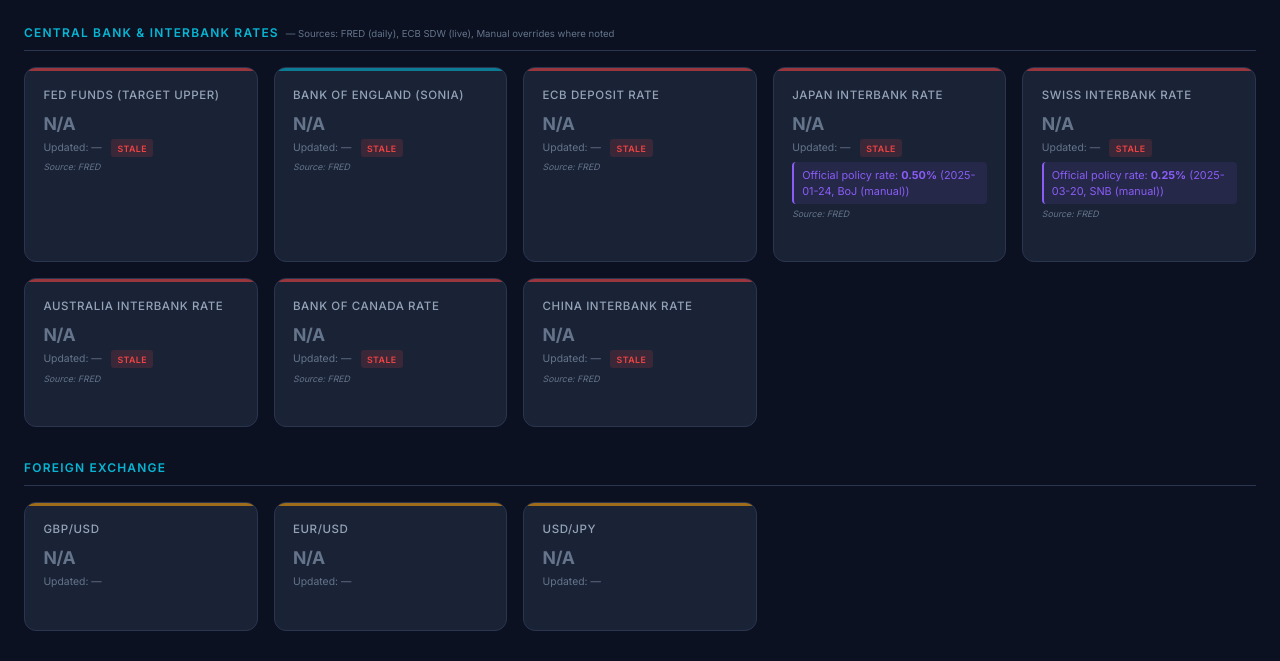
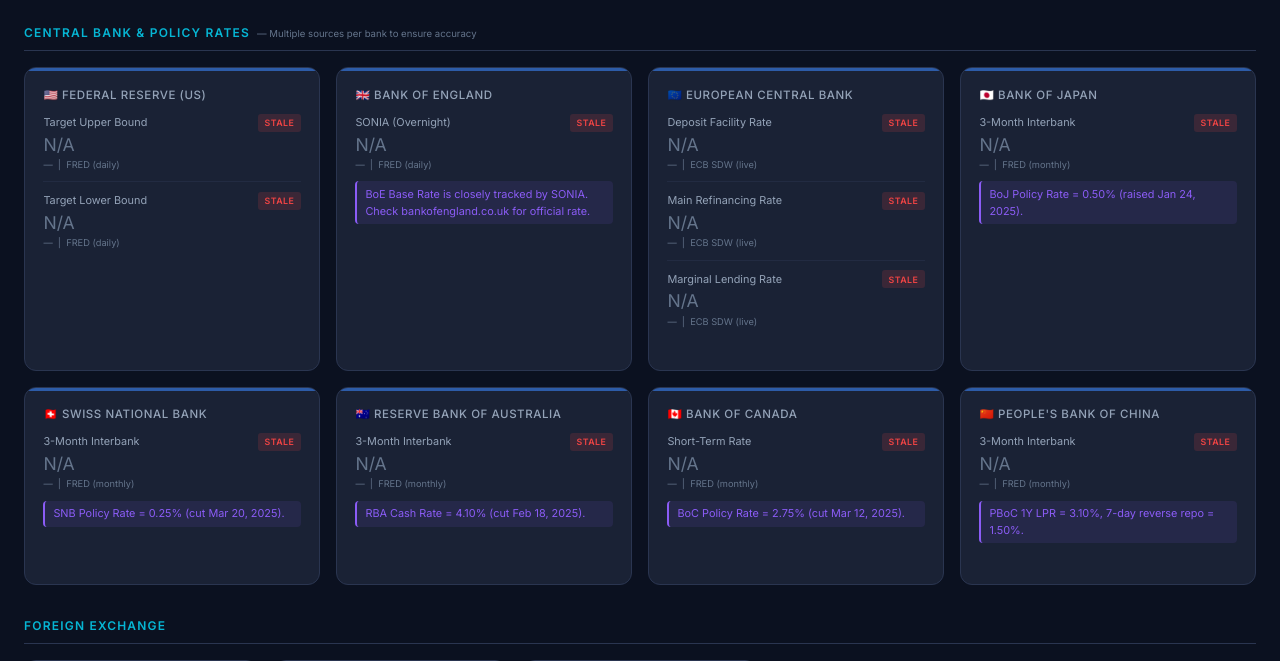
Before and after one commit to naveedk2535-tech/CEOMonitor, a Flask app: page / in a window 1280 px wide. Shown: the part 146-807 px from the top of the page. Run offline with Flask 3, Linux system fonts and the light colour scheme; the visitor is signed in with stand-in values (Sample User, id 1); data that the repository does not hold is empty.

Commit message:
Multi-source central bank cards: show all rates per bank with sources
Each central bank now shows multiple rates from different sources:
- Fed: Target Upper + Lower (FRED daily)
- BoE: SONIA overnight (FRED daily) + official note
- ECB: Deposit + Main Refi + Marginal Lending (all live from ECB SDW)
- BoJ/SNB/RBA/BoC/PBoC: interbank proxy + official policy rate note

No single-source controversy - every number shows its source and date.

Co-Authored-By: Claude Opus 4.6 (1M context) <noreply@anthropic.com>

```diff
--- a/app.py
+++ b/app.py
@@ -38,15 +38,18 @@ AUTH_PASSWORD = "admin1"
 # FRED series definitions
 # ---------------------------------------------------------------------------
 SERIES = {
-    "central_banks": {
-        "DFEDTARU":          "Fed Funds (Target Upper)",
-        "IUDSOIA":           "Bank of England (SONIA)",
-        "ECB_DFR":           "ECB Deposit Rate",
-        "IR3TIB01JPM156N":   "Japan Interbank Rate",
-        "IR3TIB01CHM156N":   "Swiss Interbank Rate",
-        "IR3TIB01AUM156N":   "Australia Interbank Rate",
+    # central_banks is now rendered via CENTRAL_BANK_CARDS (multi-rate per bank)
+    # These FRED series are still fetched individually for the cache
+    "central_banks_fred": {
+        "DFEDTARU":          "Fed Target Upper",
+        "DFEDTARL":          "Fed Target Lower",
+        "IUDSOIA":           "BoE SONIA",
+        "ECBMRRFR":          "ECB Main Refi (FRED)",
+        "IR3TIB01JPM156N":   "Japan 3M Interbank",
+        "IR3TIB01CHM156N":   "Swiss 3M Interbank",
+        "IR3TIB01AUM156N":   "Australia 3M Interbank",
         "IRSTCI01CAM156N":   "Bank of Canada Rate",
-        "IR3TIB01CNM156N":   "China Interbank Rate",
+        "IR3TIB01CNM156N":   "China 3M Interbank",
     },
     "us_treasuries": {
         "DGS1MO":  "1 Month",
@@ -100,9 +103,91 @@ SERIES = {
     },
 }
 
+# Central bank cards: each bank shows multiple rates from multiple sources
+CENTRAL_BANK_CARDS = [
+    {
+        "bank": "Federal Reserve (US)",
+        "flag": "🇺🇸",
+        "rates": [
+            {"id": "DFEDTARU", "label": "Target Upper Bound", "source": "FRED (daily)"},
+            {"id": "DFEDTARL", "label": "Target Lower Bound", "source": "FRED (daily)"},
+        ],
+        "history_id": "DFEDTARU",
+    },
+    {
+        "bank": "Bank of England",
+        "flag": "🇬🇧",
+        "rates": [
+            {"id": "IUDSOIA", "label": "SONIA (Overnight)", "source": "FRED (daily)"},
+        ],
+        "note": "BoE Base Rate is closely tracked by SONIA. Check bankofengland.co.uk for official rate.",
+        "history_id": "IUDSOIA",
+    },
+    {
+        "bank": "European Central Bank",
+        "flag": "🇪🇺",
+        "rates": [
+            {"id": "ECB_DFR", "label": "Deposit Facility Rate", "source": "ECB SDW (live)"},
+            {"id": "ECB_MRR", "label": "Main Refinancing Rate", "source": "ECB SDW (live)"},
+            {"id": "ECB_MLF", "label": "Marginal Lending Rate", "source": "ECB SDW (live)"},
+        ],
+        "history_id": "ECBDFR",
+    },
+    {
+        "bank": "Bank of Japan",
+        "flag": "🇯🇵",
+        "rates": [
+            {"id": "IR3TIB01JPM156N", "label": "3-Month Interbank", "source": "FRED (monthly)"},
+        ],
+        "note": "BoJ Policy Rate = 0.50% (raised Jan 24, 2025).",
+        "history_id": "IR3TIB01JPM156N",
+    },
+    {
+        "bank": "Swiss National Bank",
+        "flag": "🇨🇭",
+        "rates": [
+            {"id": "IR3TIB01CHM156N", "label": "3-Month Interbank", "source": "FRED (monthly)"},
+        ],
+        "note": "SNB Policy Rate = 0.25% (cut Mar 20, 2025).",
+        "history_id": "IR3TIB01CHM156N",
+    },
+    {
+        "bank": "Reserve Bank of Australia",
+        "flag": "🇦🇺",
+        "rates": [
+            {"id": "IR3TIB01AUM156N", "label": "3-Month Interbank", "source": "FRED (monthly)"},
+        ],
+        "note": "RBA Cash Rate = 4.10% (cut Feb 18, 2025).",
+        "history_id": "IR3TIB01AUM156N",
+    },
+    {
+        "bank": "Bank of Canada",
+        "flag": "🇨🇦",
+        "rates": [
+            {"id": "IRSTCI01CAM156N", "label": "Short-Term Rate", "source": "FRED (monthly)"},
+        ],
+        "note": "BoC Policy Rate = 2.75% (cut Mar 12, 2025).",
+        "history_id": "IRSTCI01CAM156N",
+    },
+    {
+        "bank": "People's Bank of China",
+        "flag": "🇨🇳",
+        "rates": [
+            {"id": "IR3TIB01CNM156N", "label": "3-Month Interbank", "source": "FRED (monthly)"},
+        ],
+        "note": "PBoC 1Y LPR = 3.10%, 7-day reverse repo = 1.50%.",
+        "history_id": "IR3TIB01CNM156N",
+    },
+]
+
 ALL_SERIES: dict[str, str] = {}
 for group in SERIES.values():
     ALL_SERIES.update(group)
+
+# Add ECB live series IDs to ALL_SERIES for label lookups
+ALL_SERIES["ECB_DFR"] = "ECB Deposit Facility Rate"
+ALL_SERIES["ECB_MRR"] = "ECB Main Refinancing Rate"
+ALL_SERIES["ECB_MLF"] = "ECB Marginal Lending Rate"
 
 # ---------------------------------------------------------------------------
 # RSS News Feed definitions
@@ -314,15 +399,21 @@ def _ensure_rates():
         return
     logger.info("Refreshing rate data…")
     rates = {}
+    # Map ECB live IDs to their ECB SDW rate codes and FRED fallbacks
+    ecb_live_map = {
+        "ECB_DFR": ("DFR", "ECBDFR"),
+        "ECB_MRR": ("MRR_FR", "ECBMRRFR"),
+        "ECB_MLF": ("MLFR", "ECBMLFR"),
+    }
+
     for series_id, label in ALL_SERIES.items():
-        if series_id == "ECB_DFR":
-            # Fetch live from ECB Statistical Data Warehouse
-            data = _fetch_ecb_rate("DFR")
+        if series_id in ecb_live_map:
+            ecb_code, fred_fallback = ecb_live_map[series_id]
+            data = _fetch_ecb_rate(ecb_code)
             if data["value"] is None:
-                # Fallback to FRED ECBDFR
-                data = _fetch_fred_series("ECBDFR")
+                data = _fetch_fred_series(fred_fallback)
+                data["source"] = "FRED (fallback)"
             data["label"] = label
-            data["source"] = data.get("source", "FRED")
         else:
             data = _fetch_fred_series(series_id)
             data["label"] = label
@@ -429,11 +520,36 @@ def dashboard():
 
     grouped: dict[str, list[dict]] = {}
     for group_key, series_map in SERIES.items():
+        if group_key == "central_banks_fred":
+            continue  # Rendered via cb_cards instead
         items = []
         for sid, label in series_map.items():
             entry = rates.get(sid, {"value": None, "date": None, "direction": None})
             items.append({"id": sid, "label": label, **entry})
         grouped[group_key] = items
+
+    # Build central bank multi-rate cards
+    cb_cards = []
+    for card_def in CENTRAL_BANK_CARDS:
+        card = {
+            "bank": card_def["bank"],
+            "flag": card_def["flag"],
+            "note": card_def.get("note"),
+            "history_id": card_def["history_id"],
+            "rates": [],
+        }
+        for rate_def in card_def["rates"]:
+            r = rates.get(rate_def["id"], {})
+            card["rates"].append({
+                "id": rate_def["id"],
+                "label": rate_def["label"],
+                "value": r.get("value"),
+                "date": r.get("date"),
+                "direction": r.get("direction"),
+                "freshness": r.get("freshness", "stale"),
+                "source": rate_def["source"],
+            })
+        cb_cards.append(card)
 
     treasury_order = list(SERIES["us_treasuries"].keys())
     yc_labels = [SERIES["us_treasuries"][s] for s in treasury_order]
@@ -466,6 +582,7 @@ def dashboard():
     return render_template(
         "dashboard.html",
         grouped=grouped,
+        cb_cards=cb_cards,
         yc_labels=yc_labels,
         yc_values=yc_values,
         health=health,
@@ -505,8 +622,9 @@ def api_history(series_id):
         months = 12
 
     label = ALL_SERIES.get(series_id, series_id)
-    # ECB_DFR is not a real FRED series — use ECBDFR as fallback for history
-    fetch_id = "ECBDFR" if series_id == "ECB_DFR" else series_id
+    # ECB live IDs are not real FRED series — map to FRED equivalents for history
+    ecb_history_map = {"ECB_DFR": "ECBDFR", "ECB_MRR": "ECBMRRFR", "ECB_MLF": "ECBMLFR"}
+    fetch_id = ecb_history_map.get(series_id, series_id)
     data = _fetch_fred_history(fetch_id, months)
 
     return jsonify({
--- a/templates/dashboard.html
+++ b/templates/dashboard.html
@@ -433,39 +433,45 @@
 <!-- ================================================================== -->
 <div class="tab-content active" id="tab-rates">
 
-    <!-- Central Bank Policy Rates -->
-    <div class="section-title">Central Bank & Interbank Rates
+    <!-- Central Bank Policy Rates — Multi-source cards -->
+    <div class="section-title">Central Bank & Policy Rates
         <span style="font-size:0.6rem; text-transform:none; letter-spacing:normal; color:var(--text-muted); font-weight:400;">
-            &nbsp;— Sources: FRED (daily), ECB SDW (live), Manual overrides where noted
+            &nbsp;— Multiple sources per bank to ensure accuracy
         </span>
     </div>
-    <div class="card-grid">
-        {% for item in grouped.central_banks %}
-        <div class="card{% if 'Bank of England' in item.label %} accent-cyan{% elif item.get('freshness') == 'stale' %} accent-red{% endif %}" onclick="openHistory('{{ item.id }}', '{{ item.label }}')">
-            <div class="label">{{ item.label }}</div>
-            {% if item.value is not none %}
-                <div class="value">
-                    {{ "%.2f"|format(item.value) }}%
-                    {% if item.direction == 'up' %}<span class="arrow up">&#9650;</span>
-                    {% elif item.direction == 'down' %}<span class="arrow down">&#9660;</span>
-                    {% elif item.direction == 'flat' %}<span class="arrow flat">&#9644;</span>{% endif %}
+    <div class="card-grid card-grid-wide">
+        {% for card in cb_cards %}
+        <div class="card" onclick="openHistory('{{ card.history_id }}', '{{ card.bank }}')">
+            <div class="label">{{ card.flag }} {{ card.bank }}</div>
+
+            {% for rate in card.rates %}
+            <div style="{% if not loop.first %}margin-top:0.6rem; padding-top:0.6rem; border-top:1px solid rgba(42,53,80,0.5);{% endif %}">
+                <div style="display:flex; justify-content:space-between; align-items:baseline;">
+                    <span style="font-size:0.68rem; color:var(--text-secondary);">{{ rate.label }}</span>
+                    {% if rate.freshness == 'fresh' %}<span class="freshness-badge fresh">Live</span>
+                    {% elif rate.freshness == 'aging' %}<span class="freshness-badge aging">Monthly</span>
+                    {% elif rate.freshness == 'stale' %}<span class="freshness-badge stale">Stale</span>{% endif %}
                 </div>
-            {% else %}
-                <div class="value na">N/A</div>
-            {% endif %}
-            <div class="date">
-                Updated: {{ item.date or '—' }}
-                {% if item.get('freshness') == 'fresh' %}<span class="freshness-badge fresh">Live</span>
-                {% elif item.get('freshness') == 'aging' %}<span class="freshness-badge aging">Aging</span>
-                {% elif item.get('freshness') == 'stale' %}<span class="freshness-badge stale">Stale</span>{% endif %}
+                {% if rate.value is not none %}
+                    <div style="font-size:1.35rem; font-weight:700; letter-spacing:-0.02em; margin-top:0.15rem;">
+                        {{ "%.2f"|format(rate.value) }}%
+                        {% if rate.direction == 'up' %}<span class="arrow up">&#9650;</span>
+                        {% elif rate.direction == 'down' %}<span class="arrow down">&#9660;</span>
+                        {% elif rate.direction == 'flat' %}<span class="arrow flat">&#9644;</span>{% endif %}
+                    </div>
+                {% else %}
+                    <div style="font-size:1.1rem; color:var(--text-muted);">N/A</div>
+                {% endif %}
+                <div style="font-size:0.58rem; color:var(--text-muted);">{{ rate.date or '—' }} &nbsp;|&nbsp; {{ rate.source }}</div>
             </div>
-            {% if item.get('official_rate') is not none %}
-            <div class="official-rate">
-                Official policy rate: <strong>{{ "%.2f"|format(item.official_rate) }}%</strong>
-                ({{ item.official_date }}, {{ item.official_source }})
+            {% endfor %}
+
+            {% if card.note %}
+            <div class="official-rate" style="margin-top:0.6rem;">
+                {{ card.note }}
             </div>
             {% endif %}
-            {% if item.get('source') %}<div class="source-tag">Source: {{ item.source }}</div>{% endif %}
+
             <div class="click-hint">Click for 3, 6, 12 month history</div>
         </div>
         {% endfor %}
```
